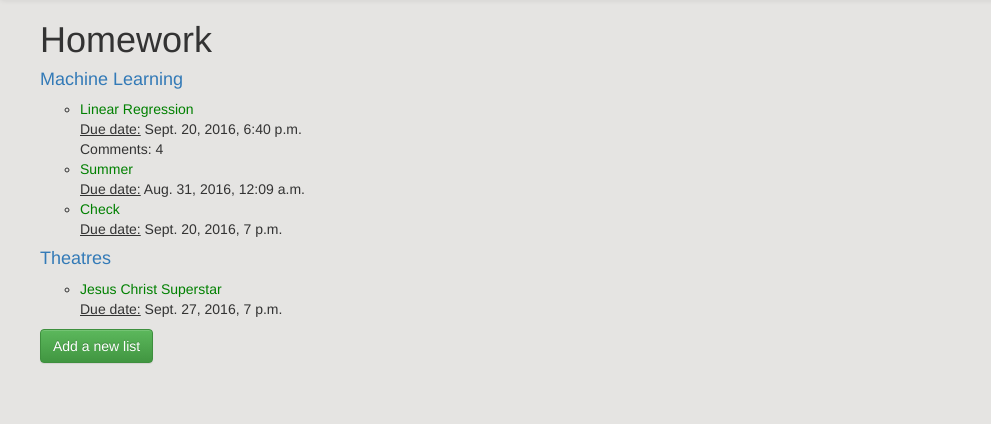
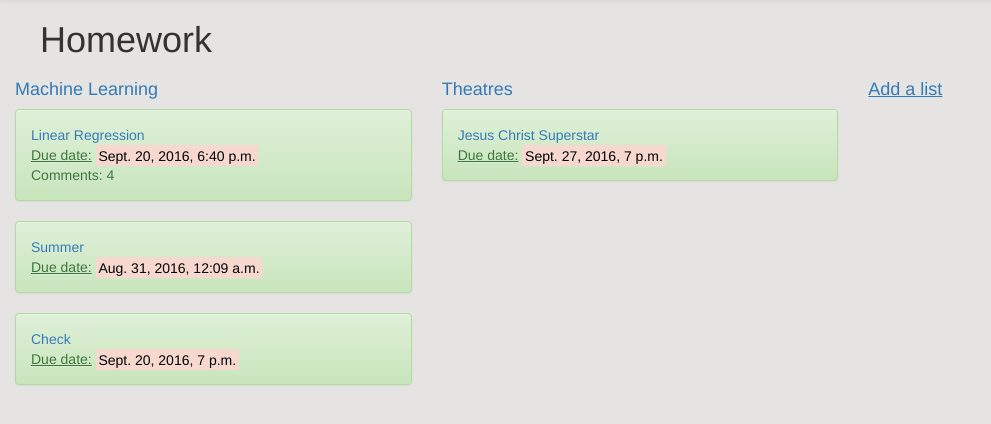
Before and after one commit to infected-mushroom/Issue-Tracking-System, a Django app: page /38/lists/ in a window 1280 px wide. Shown: the part 52-476 px from the top of the page, without its empty margins (0-991 px from the left). Run offline with Django 3.2, Linux system fonts and the light colour scheme; data comes from the database, SQL or seed files in the repository; both versions use the stored data as it was after the commit; some libraries are stand-ins or nearby versions.

Commit message:
Some style is added

```diff
--- a/boards/templates/boards/board_content.html
+++ b/boards/templates/boards/board_content.html
@@ -30,21 +30,27 @@
 <link rel="stylesheet" href="//maxcdn.bootstrapcdn.com/bootstrap/3.2.0/css/bootstrap.min.css">
 <link rel="stylesheet" href="//maxcdn.bootstrapcdn.com/bootstrap/3.2.0/css/bootstrap-theme.min.css">
 </h1></ul>
-<ul>
+
 {% for list in board.list_set.all %}
+    <div class = "col-md-4">
     <h4><a href="{%url 'boards:list_content' board.id list.id %}">{{ list.list_name }}</a></h4>
     {% if list.task_set.all %}
         {% for task in list.task_set.all %}
-           <ul><li><a href="{% url 'boards:task_content' board.id list.id task.id%}">{{ task.task_text }}</a></li></ul>
-           <ul><div class ="date"><u> Due date:</u> {{ task.deadline}}</div></ul>
+           <div class="alert alert-success">
+           <a href="{% url 'boards:task_content' board.id list.id task.id%}">{{ task.task_text }}</a>
+           <div class ="date"><u> Due date:</u> <mark style="background-color:#F6D8CE">{{ task.deadline}}</mark></div>
            {% if task.comments.count %}
-               <ul>Comments: {{ task.comments.count }}</ul>
+               Comments: {{ task.comments.count }}
             {% endif %}
+            </div>
         {% endfor %}
+        </div>
+        </div>
     {% else %}
         <ul>This list is empty.</ul>
     {% endif %}
 {% endfor %}
-</ul>
-<ul><a href="{% url 'boards:list_new' board.id %}" button type="submit" class="btn btn-success">Add a new list</a></ul>
+<div class="col-md-4">
+<a href="{% url 'boards:list_new' board.id %}"><h4><u>Add a list</u></h4></a>
+</div>
 </body>
--- a/boards/templates/boards/list_content.html
+++ b/boards/templates/boards/list_content.html
@@ -34,8 +34,8 @@
 </h1>
 <ul>
 {% for task in list.task_set.all %}
-    <li><a style=color:green href="{%url 'boards:task_content' board.id list.id task.id %}">{{ task.task_text }}</a></li>
-    <div class ="date"><u> Due date:</u> {{ task.deadline}}</div>
+    <li><a style=color:green href="{%url 'boards:task_content' board.id list.id task.id %}"><h4>{{ task.task_text }}</h4></a></li>
+    <div class ="date"><u> Due date:</u> <mark style="background-color:#F6D8CE">{{ task.deadline}}</mark></div>
 {% endfor %}
 <a href="{%url 'boards:task_new' board.id list.id %}" button type="submit" class="btn btn-success">Add a new task</a>
 </ul>
```
Also changed, not shown: boards/templates/boards/task_content.html (+6 -1 lines), db.sqlite3.
